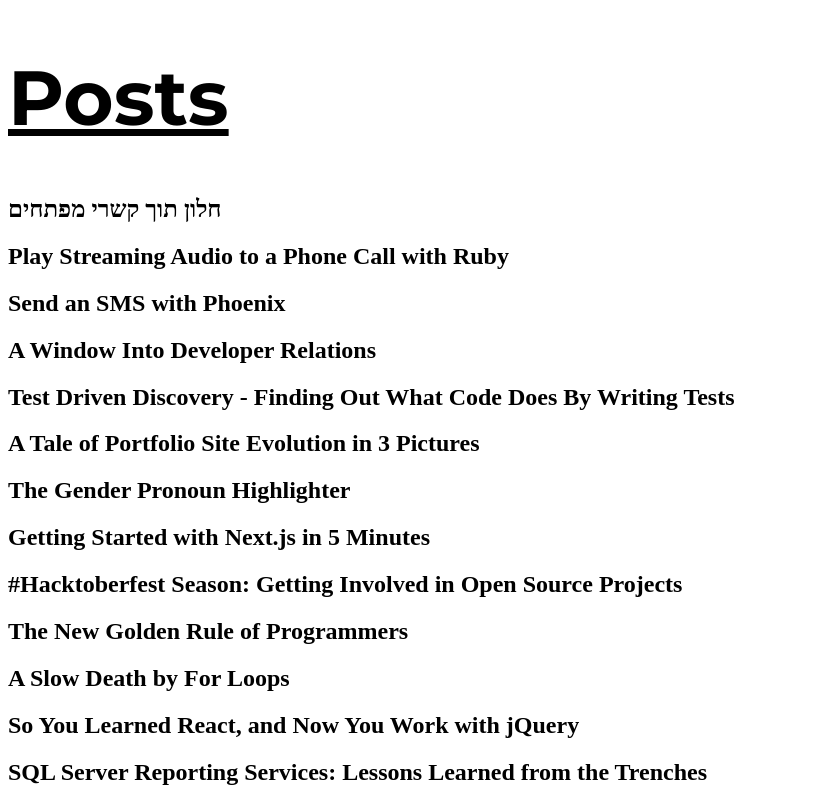
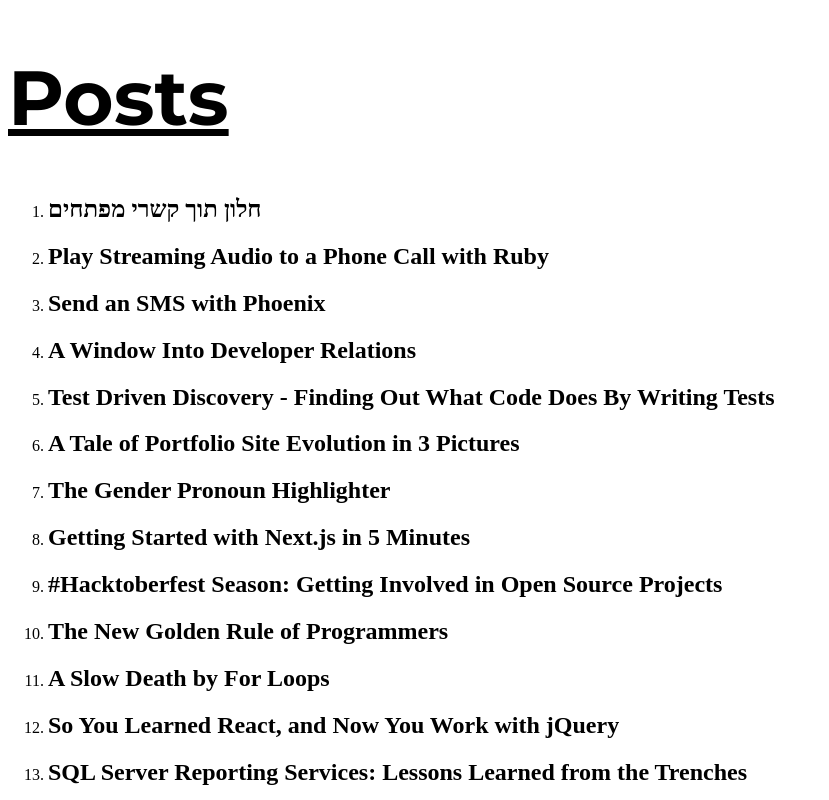
Before and after one commit to bencgreenberg/portfolio-site-client-3.0, a Next.js app: page /posts in a window 1280 px wide. Shown: the top 800 px of the page, without its empty margins (0-829 px from the left). Built offline with nearby package versions, Linux system fonts and the light colour scheme.

Commit message:
made blog index an ordered list

```diff
--- a/pages/posts/index.js
+++ b/pages/posts/index.js
@@ -42,11 +42,13 @@
                 <div className="header">
                     <h1>Posts</h1>
                 </div>
-                {this.props.posts.map(({ document: { data }, slug }) => (
-                    <Link href={{ pathname: '/posts/post', query: { id: slug } }} key={slug}>
-                        <h2>{data.title}</h2>
-                    </Link>
-                ))}
+                <ol>
+                    {this.props.posts.map(({ document: { data }, slug }) => (
+                        <Link href={{ pathname: '/posts/post', query: { id: slug } }} key={slug}>
+                            <li><h2>{data.title}</h2></li>
+                        </Link>
+                    ))}
+                </ol>
                 <div className="navbar box">
                     <Link as="/" href="/"><a href="/" className="button">Home</a></Link>
                     <Link as="/portfolio" href="/portfolio"><a href="/portfolio" className="button">Portfolio</a></Link>
```
